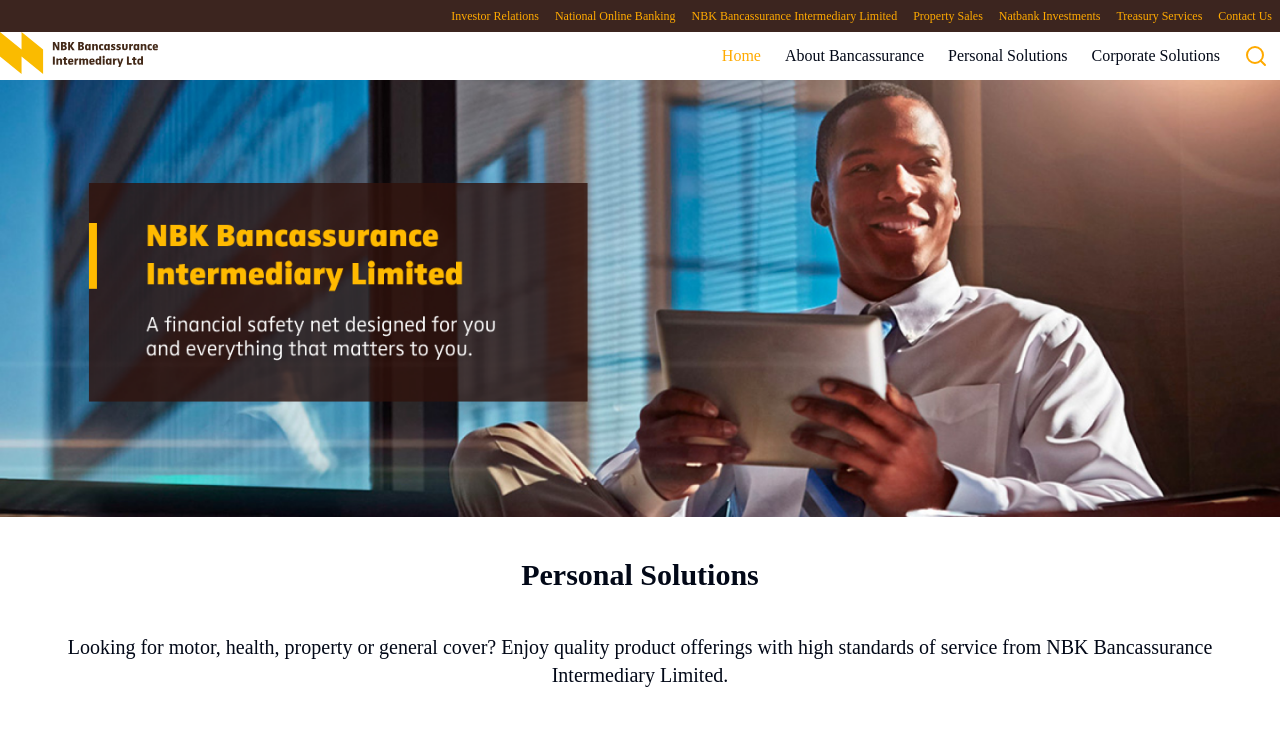
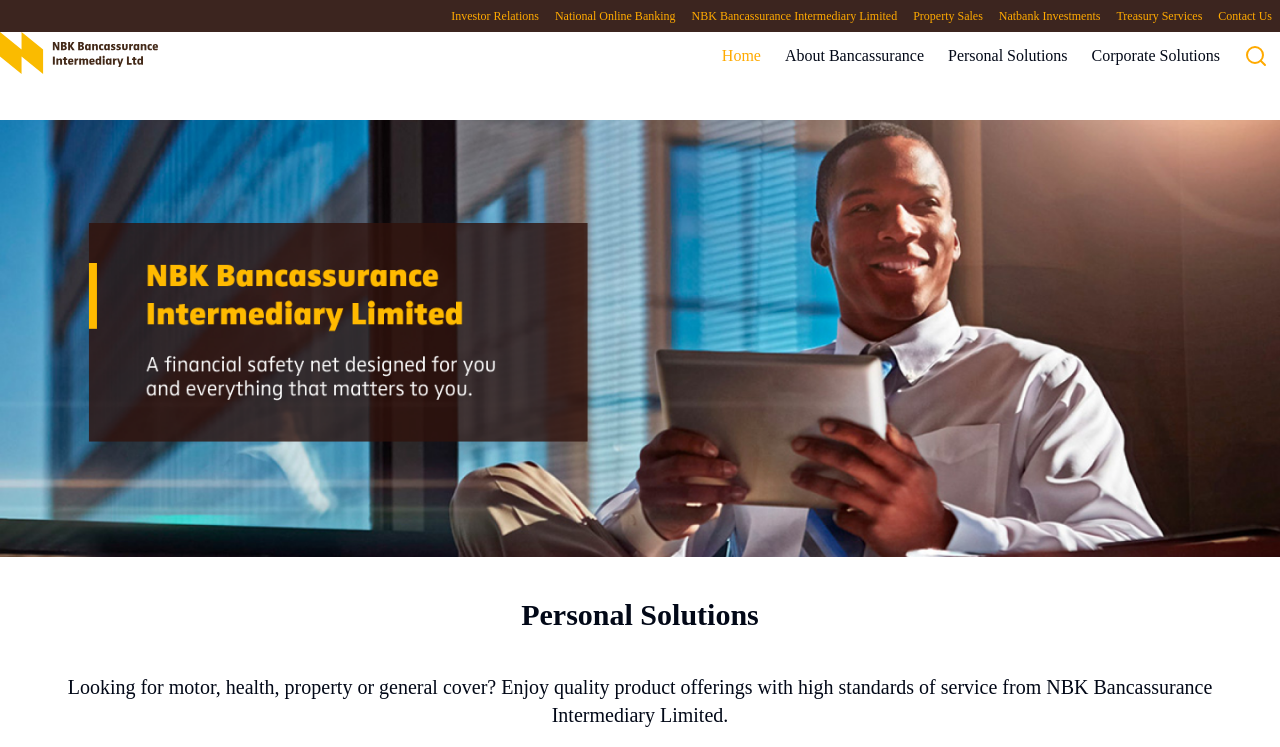
Before and after one commit to kengeene/nbk-react-app, a React (Vite) app: page /home in a window 1280 px wide. Shown: the top 747 px of the page. Built offline with nearby package versions, Linux system fonts and the light colour scheme; a web font is replaced by a local one.

Commit message:
refactor: remove banner from layout component

```diff
--- a/src/Home.tsx
+++ b/src/Home.tsx
@@ -1,9 +1,13 @@
 import PersonalSolutions from "@/components/personal-solutions";
 import CorporateSolutions from "@/components/corporate-solutions";
+import Banner from "@/assets/img/banner.png";
 
 export default function Home() {
   return (
     <>
+      <div className="mb-10">
+        <img src={Banner} width="100%" />
+      </div>
       <div className="text-center">
         <PersonalSolutions />
       </div>
--- a/src/Layout.tsx
+++ b/src/Layout.tsx
@@ -1,5 +1,4 @@
 import TopLinks from "@/components/topLinks";
-import Banner from "@/assets/img/banner.png";
 import ForexBar from "@/components/forex-bar";
 import SearchBar from "@/components/search-bar";
 import Footer from "@/components/footer";
@@ -9,9 +8,6 @@
   return (
     <div className="w-screen">
       <TopLinks />
-      <div>
-        <img src={Banner} width="100%" />
-      </div>
       <div className="text-center py-10">
         <Outlet />
       </div>
```
